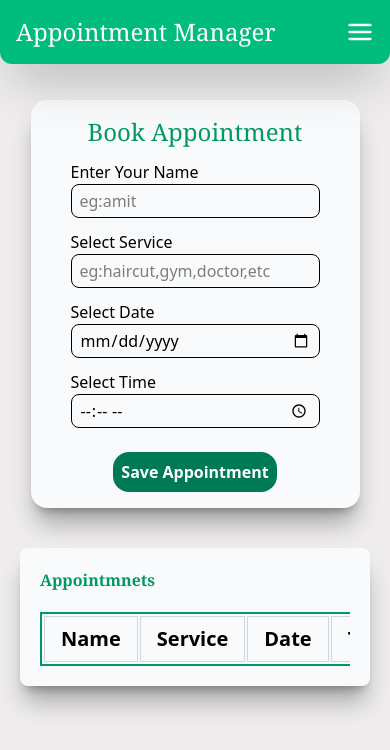
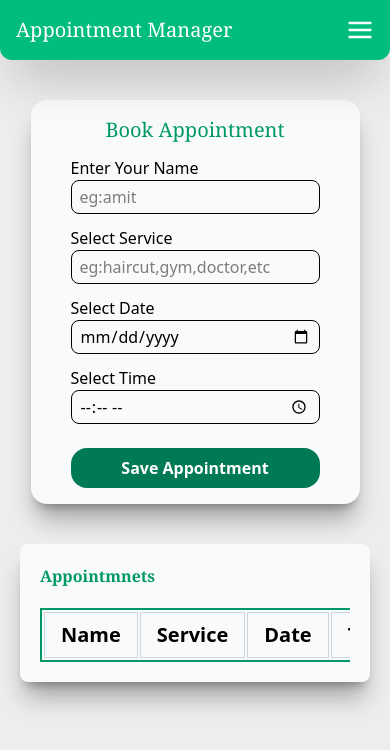
Before and after one commit to Koshal765/appointment, a React (Vite) app: page / in a window 390 px wide. Shown: the top 750 px of the page. Built offline with nearby package versions, Linux system fonts and the light colour scheme.

Commit message:
correct some styling mistakes of heading

```diff
--- a/src/Appointment.jsx
+++ b/src/Appointment.jsx
@@ -82,7 +82,7 @@ const Edit =(index)=>{
     <div className='flex justify-center w-full '>
       <div className='bg-gray-50 lg:w-120 md:w-100 sm:w-80 mt-25  px-10 py-4 rounded-2xl shadow-xl/30 mb-5 flex justify-center '>
         <form onSubmit={handleSubmit}>
-          <h1 className='text-center text-emerald-600 font-serif text-2xl'>Book Appointment </h1>
+          <h1 className='text-center text-emerald-600 font-serif text-xl md:text-2xl lg:2xl'>Book Appointment </h1>
           <div className='mt-3'>
             <label>Enter Your Name</label>
             <div>
@@ -113,7 +113,7 @@ const Edit =(index)=>{
 
 
           <div className='flex justify-center mt-3'>
-          <button type='submit'  className='bg-emerald-700 text-white font-semibold px-2 py-2 rounded-2xl  mt-3 lg:w-100 md:w-80 sm:w-50 hover:bg-emerald-600 hover:text-lg'>{editIndex !== null ?"Update Appointment" : "Save Appointment"}</button>
+          <button type='submit'  className='bg-emerald-700 text-white font-semibold px-2 py-2 rounded-2xl  mt-3 w-full  hover:bg-emerald-600 hover:text-lg'>{editIndex !== null ?"Update Appointment" : "Save Appointment"}</button>
 
             </div>
 
--- a/src/Navbar.jsx
+++ b/src/Navbar.jsx
@@ -11,7 +11,7 @@ return (
     <nav className="bg-emerald-500 shadow-2xl rounded-b-xl fixed w-full z-50">
       <div className="max-w-7xl mx-auto px-4 py-4 flex items-center justify-between">
         {/* Logo */}
-        <h1 className="text-2xl md:text-3xl font-serif text-white">
+        <h1 className="text-xl md:text-2xl lg:text-3xl font-serif text-white ">
           Appointment Manager
         </h1>
 
```
